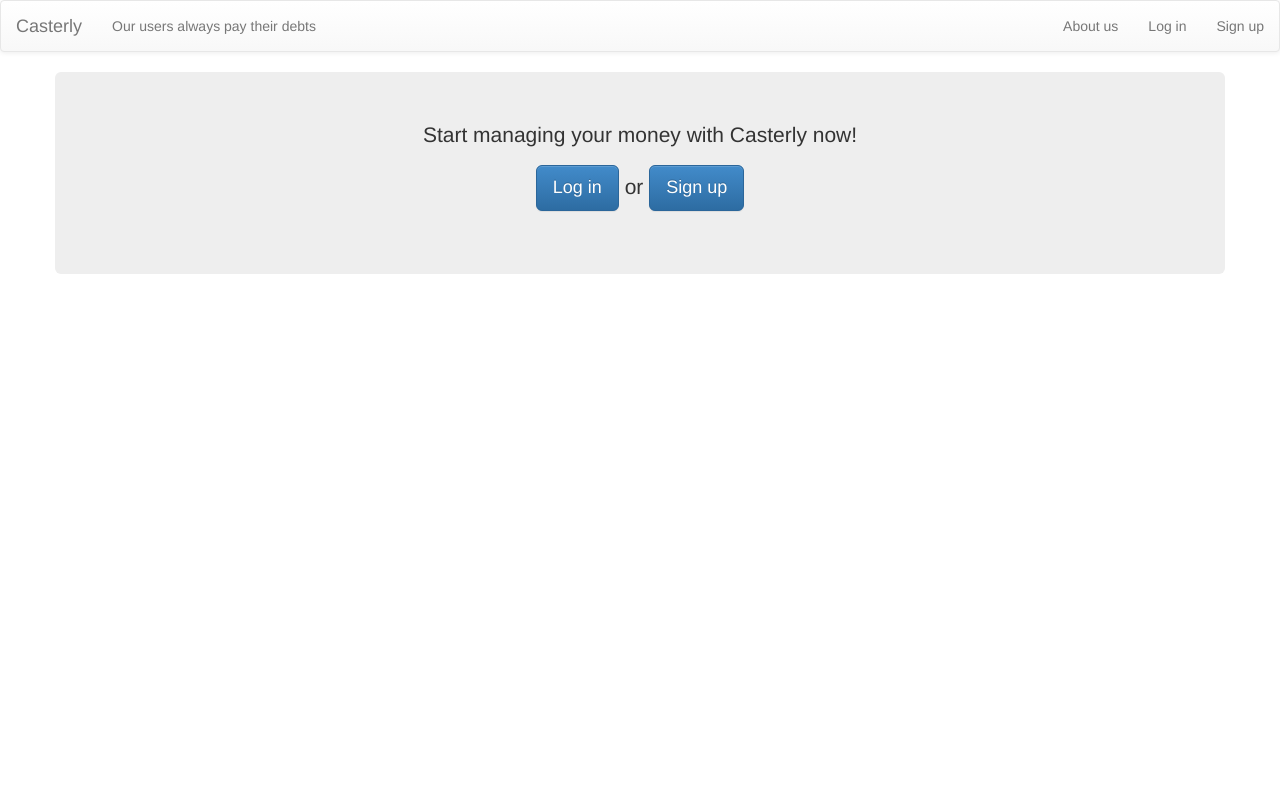
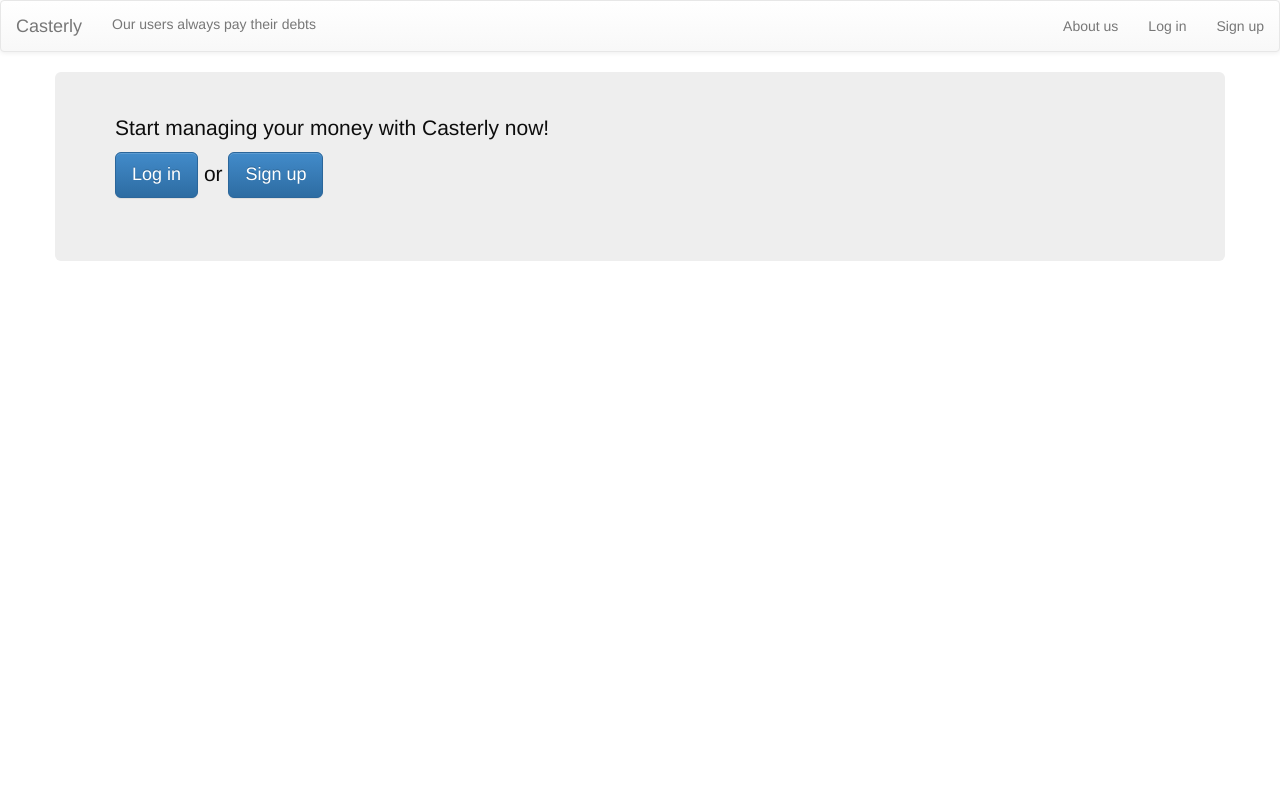
Before and after one commit to rosadurante/casterly-app, a Django app: page / in a window 1280 px wide. Run offline with Django 3.2, Linux system fonts and the light colour scheme; style sheets or scripts are compiled from the project's sources; some libraries are stand-ins or nearby versions.

Commit message:
Adding scss config (variables)

```diff
--- /dev/null
+++ b/casterly/static/scss/_config.scss
@@ -0,0 +1,52 @@
+
+/* -----  Media queries  ----- */
+
+$screen-sm-min: 768px;
+$screen-md-min: 992px;
+$screen-lg-min: 1200px;
+
+/** Mobile first */
+$mobile-width: $screen-sm-min;
+/* Grid column class: col-xs- */
+
+/** Tablet size */
+$tablet-width: $screen-md-min;
+/* Grid column class: col-sm- */
+
+/** Desktop (laptop) */
+$desktop-width: $screen-lg-min;
+/* Grid column class: col-md- */
+/* Grid column class (+$desktop-width): col-lg- */
+
+
+/* ----- Colours  ----- */
+
+$white: #ffffff;
+$black: #000000;
+
+$gray_darkest: rgba(0,0,0,0.95);
+$gray_darker: rgba(0,0,0,0.80);
+$gray_dark: rgba(0,0,0,0.75);
+$gray: rgba(0,0,0,0.5);
+$gray_light: rgba(0,0,0,0.35);
+$gray_lighter: rgba(0,0,0,0.20);
+$gray_lightest: rgba(0,0,0,0.08);
+
+$orange: #EE875E;
+$purple: #775971;
+$dark-blue: #A3C7D3;
+$soft-blue: #8B96A8;
+
+$primary-colour: $orange;
+$secondary-colour: $purple;
+$terciary-colour: $dark-blue;
+$cuatriary-colour: $soft-blue;
+
+
+/* -----  Fonts  ----- */
+
+$font-family-base: "Helvetica Neue", Heveltica, Arial, sans-serif;
+$font-size-base: 14px;
+$font-weight-base: normal;
+$font-color-base: $gray_darkest;
+$line-height-base: 1.2em;
--- a/casterly/static/scss/_layout.scss
+++ b/casterly/static/scss/_layout.scss
@@ -1,7 +1,11 @@
+body {
+    font-family: $font-family-base, serif;
+    font-size: $font-size-base;
+    font-weight: $font-weight-base;
+    color: $font-color-base;
+    line-height: $line-height-base;
+}
+
 .navbar-nav.navbar-right:last-child {
     margin-right: 0px;
 }
-
-.index-view .container .jumbotron {
-    text-align: center;
-}
--- a/casterly/static/scss/styles.scss
+++ b/casterly/static/scss/styles.scss
@@ -1,4 +1,5 @@
 @import "libs/bootstrap/bootstrap";
 @import "libs/bootstrap/bootstrap-theme";
 
-@import "layout"
+@import "config";
+@import "layout";
--- a/casterly/templates/base.html
+++ b/casterly/templates/base.html
@@ -3,6 +3,7 @@
 
 <html lang="en">
 <head>
+    <meta name="viewport" content="width=device-width, initial-scale=1">
     <meta charset="utf-8">
     <title>Casterly</title>
     <link rel="stylesheet" href="{% static 'css/styles.css' %}">
```
